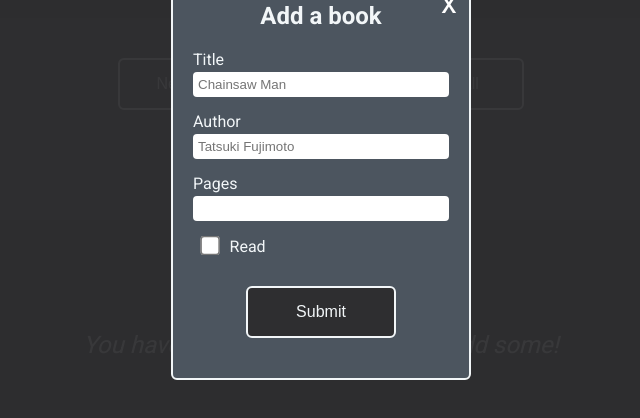
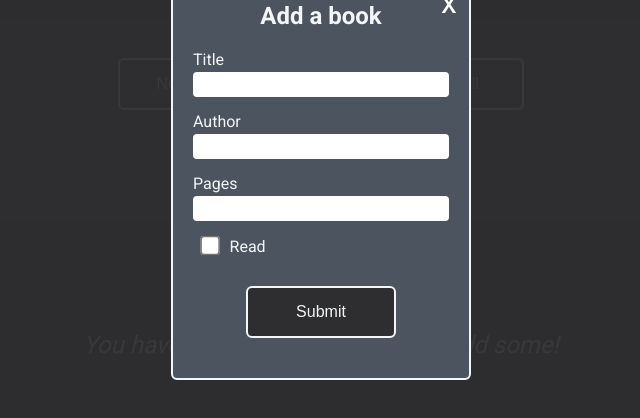
Before and after one commit to yurishe0/top-library, a plain HTML site: page index.html in a window 1280 px wide. Both pictures are taken after a click on the button "New Book". Shown: the part 60-478 px from the top of the page, without its empty margins (319-959 px from the left). Drawn offline with Linux system fonts and the light colour scheme.

Commit message:
Remove the placeholder from inputs

```diff
--- a/index.html
+++ b/index.html
@@ -14,10 +14,10 @@
         <form>
             <div class="close"></div>
             <label for="title">Title</label>
-            <input type="text" name="title" id="title" placeholder="Chainsaw Man">
+            <input type="text" name="title" id="title">
 
             <label for="author">Author</label>
-            <input type="text" name="author" id="author" placeholder="Tatsuki Fujimoto">
+            <input type="text" name="author" id="author">
 
             <label for="pages">Pages</label>
             <input type="number" name="pages" id="pages">
```
